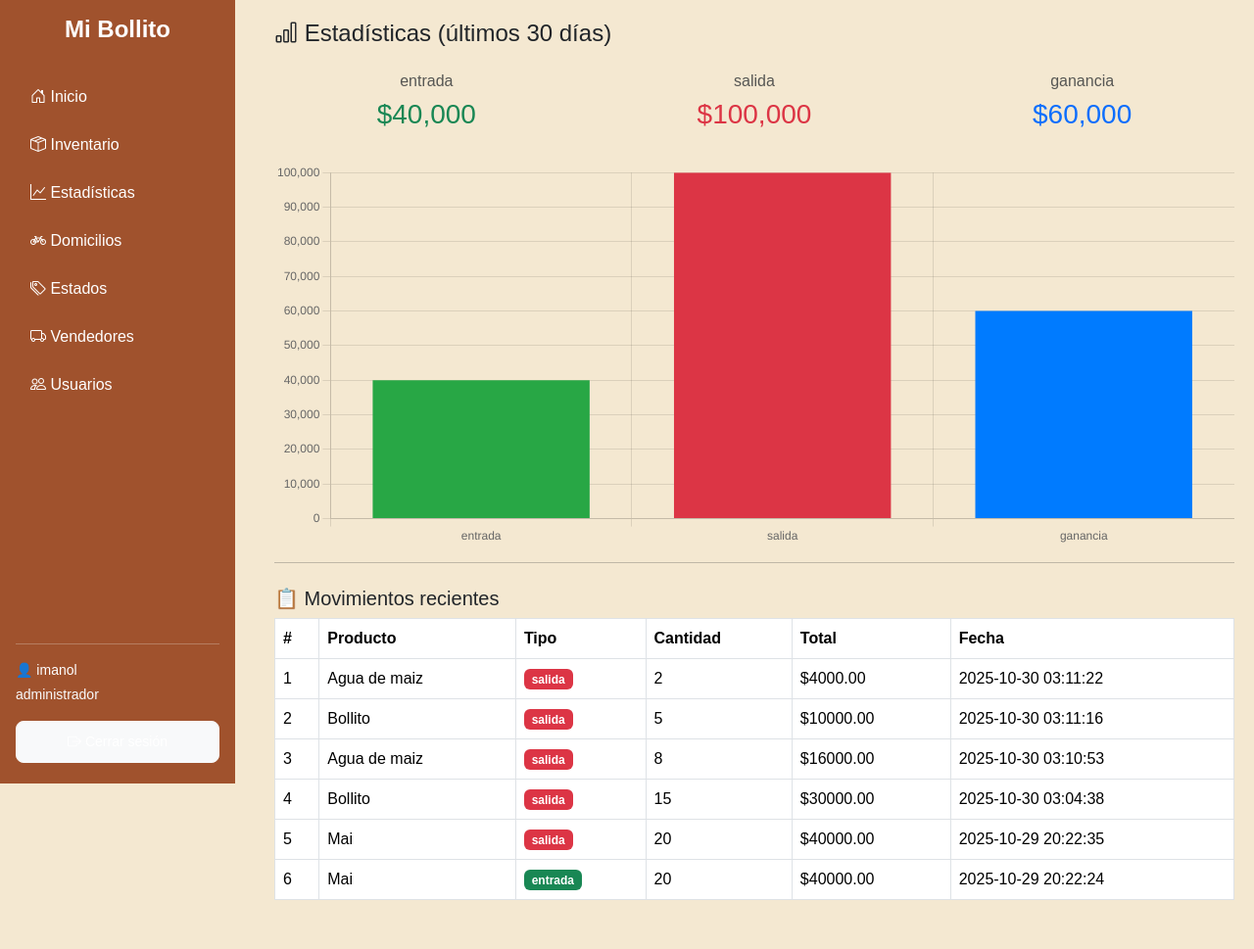
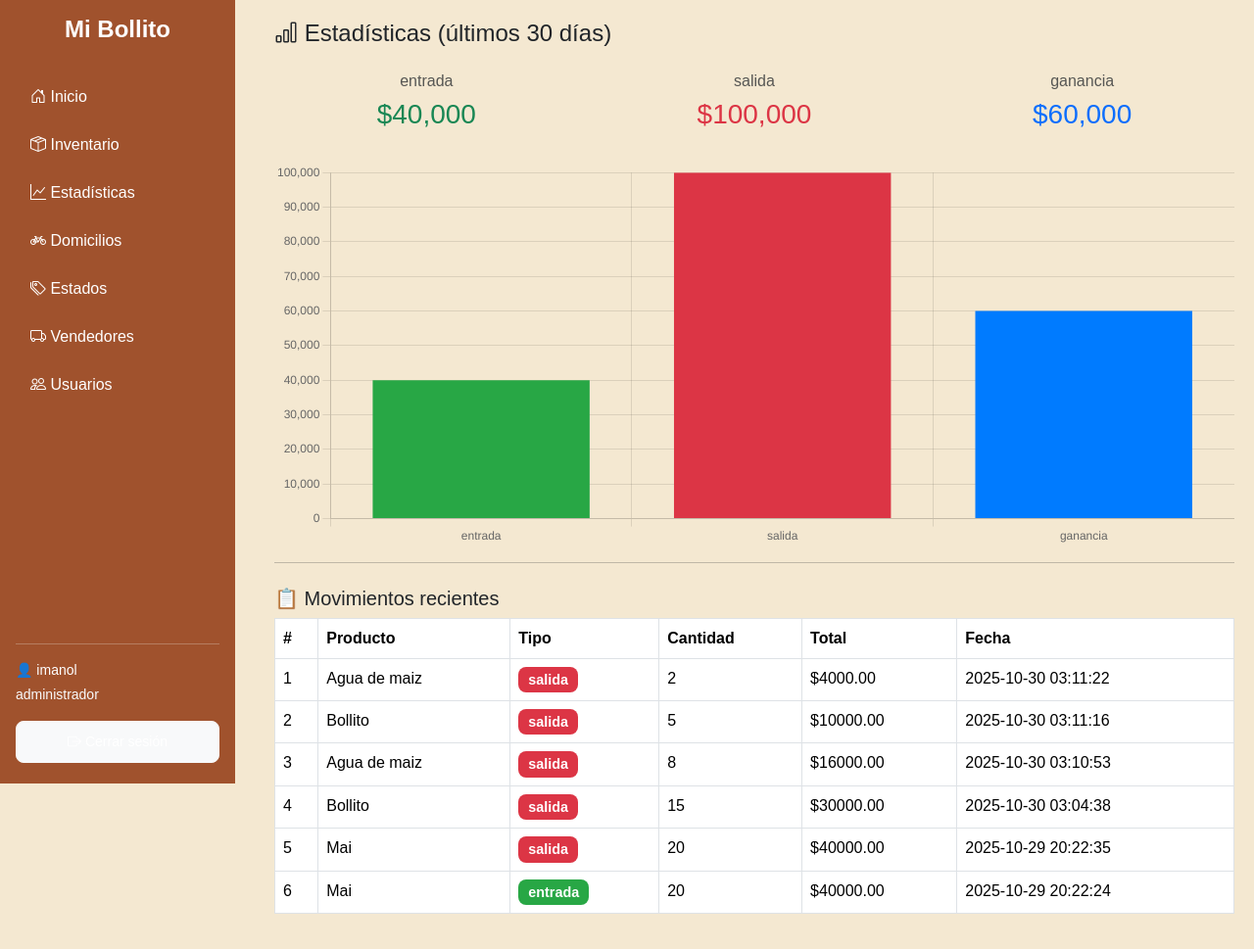
Before and after one commit to IMANOL01277/MiBollito, a PHP site: page /estadisticas.php in a window 1280 px wide. Shown: the whole page at 98% size. Before the commit the page ends 919 px from the top, so only its background shows below. Run offline with PHP 8.4, Linux system fonts and the light colour scheme; a user stored in the database is signed in; data comes from the database, SQL or seed files in the repository.

Commit message:
Add files via upload

```diff
--- a/includes/header.php
+++ b/includes/header.php
@@ -54,6 +54,18 @@ if (!isset($_SESSION['nombre'])) {
       margin-left: 260px;
       padding: 20px;
       flex: 1;
+
+    .badge {
+      color: #fff !important;
+      font-size: 0.9rem;
+      padding: 6px 10px;
+      border-radius: 8px;
+    }
+    .bg-success { background-color: #28a745 !important; }
+    .bg-warning { background-color: #ffc107 !important; color: #000 !important; }
+    .bg-danger { background-color: #dc3545 !important; }
+    .bg-secondary { background-color: #6c757d !important; }
+    .bg-light { background-color: #e9ecef !important; color: #000 !important; }
     }
   </style>
 </head>
```
